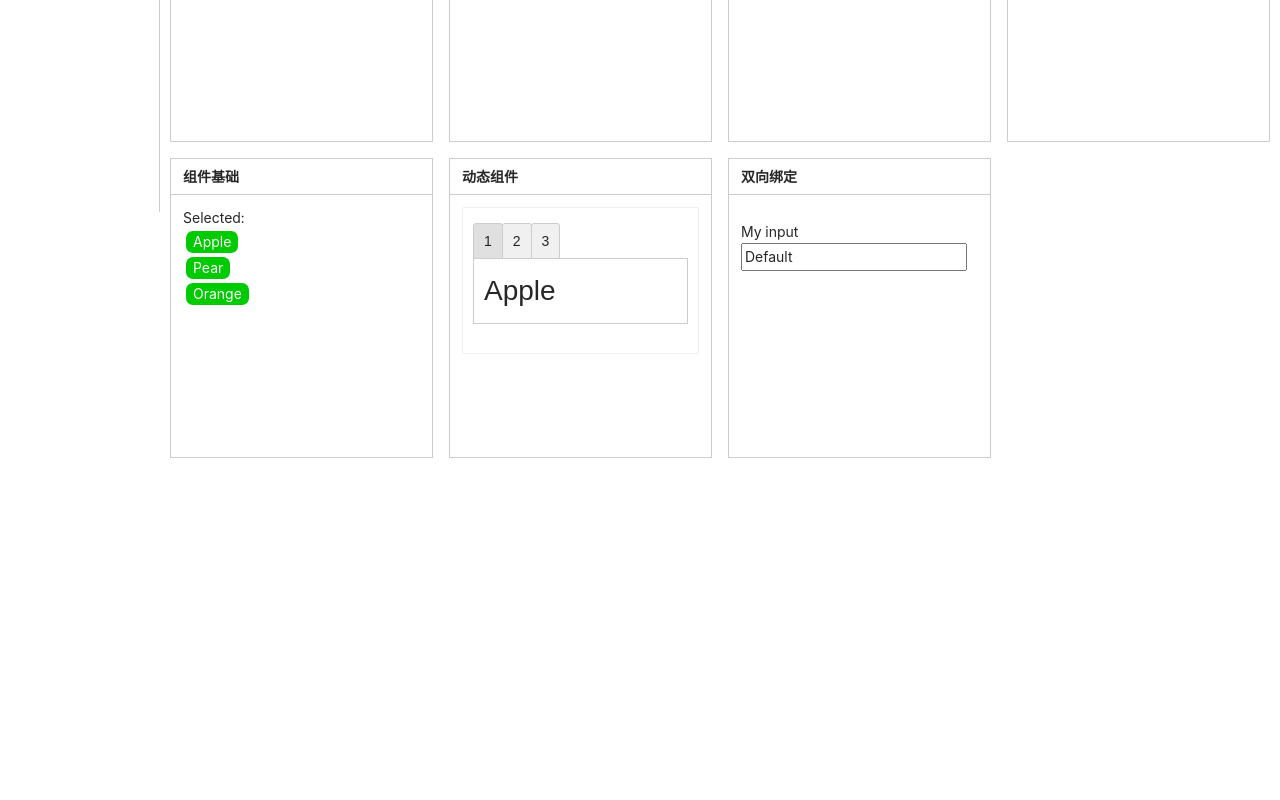
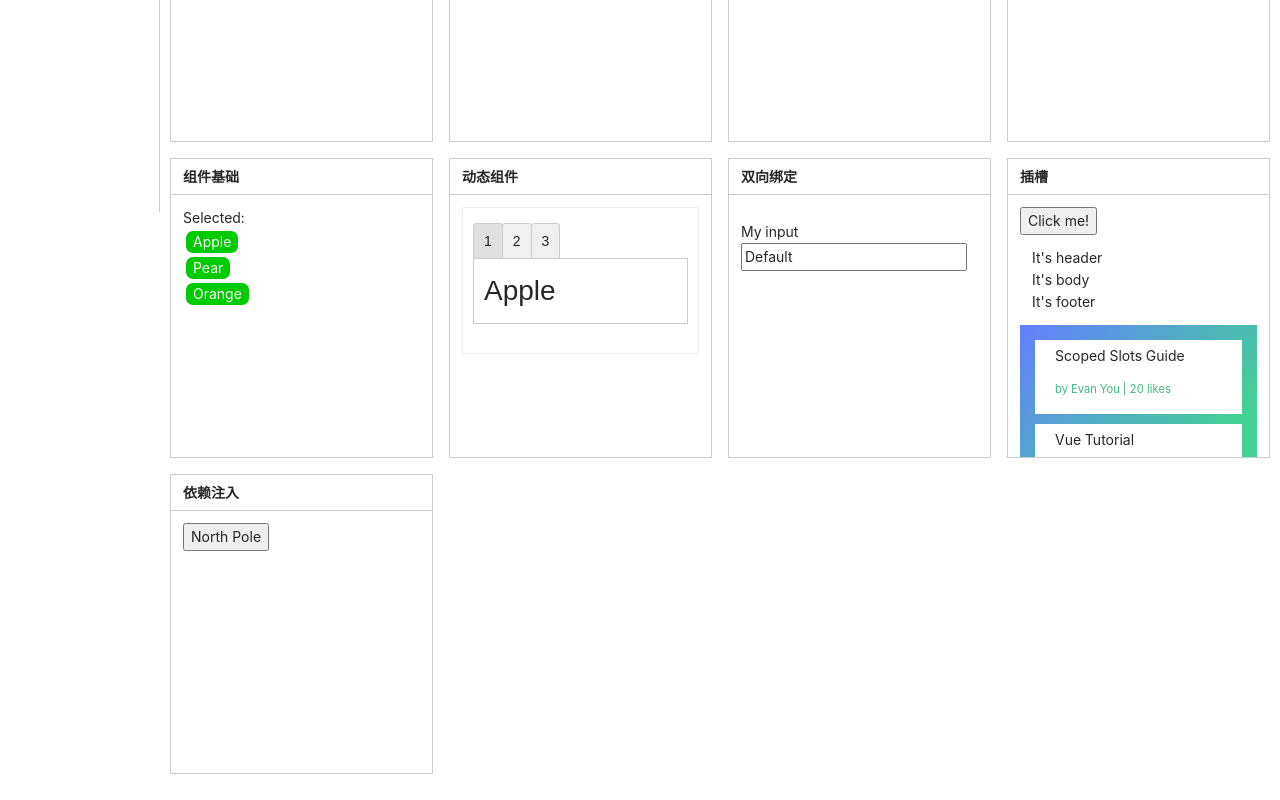
Before and after one commit to sangwell/vue-rock, a Vue app: page /dashboard in a window 1280 px wide. Shown: the part 588-1388 px from the top of the page. Before the commit the page ends 1072 px from the top, so only its background shows below. Built offline with nearby package versions, Linux system fonts and the light colour scheme.

Commit message:
add slots

```diff
--- /dev/null
+++ b/src/components/script/keys.js
@@ -0,0 +1 @@
+export const myInjectionKey = Symbol()
--- /dev/null
+++ b/src/components/widgets/BaseLayout.vue
@@ -0,0 +1,22 @@
+<script setup lang="ts">
+
+</script>
+
+<template>
+  <div class="container">
+    <header>
+      <slot name="header"></slot>
+    </header>
+    <main>
+      <slot name="body"></slot>
+    </main>
+    <footer>
+      <slot name="footer"></slot>
+    </footer>
+  </div>
+
+</template>
+
+<style scoped>
+
+</style>
--- /dev/null
+++ b/src/components/widgets/DependencyInjection.vue
@@ -0,0 +1,47 @@
+<script setup lang="ts">
+import { provide, ref } from 'vue'
+import InjectChild from '@/components/widgets/InjectChild.vue'
+
+const location = ref('North Pole')
+
+function updateLocation() {
+  location.value = 'South Pole'
+}
+
+provide('location', {
+  location,
+  updateLocation
+})
+</script>
+
+<template>
+  <div class="widget-layout">
+    <div class="title">
+      依赖注入
+    </div>
+    <div class="container">
+      <InjectChild></InjectChild>
+    </div>
+
+  </div>
+</template>
+
+<style scoped>
+.widget-layout {
+  border: 1px solid #cccccc;
+  height: 300px;
+  margin-bottom: 16px;
+}
+
+.title {
+  height: 36px;
+  line-height: 36px;
+  padding: 0 12px;
+  font-weight: bold;
+  border-bottom: 1px solid #cccccc;
+}
+
+.container {
+  padding: 12px;
+}
+</style>
--- /dev/null
+++ b/src/components/widgets/FancyButton.vue
@@ -0,0 +1,13 @@
+<script setup lang="ts">
+
+</script>
+
+<template>
+  <button class="fancy-btn">
+    <slot>Default Button</slot> <!-- 插槽出口 -->
+  </button>
+</template>
+
+<style scoped>
+
+</style>
--- /dev/null
+++ b/src/components/widgets/FancyList.vue
@@ -0,0 +1,39 @@
+<script setup lang="ts">
+import { ref } from 'vue'
+
+const props = defineProps(['per-page'])
+
+const items = ref([])
+
+// mock remote data fetching
+setTimeout(() => {
+  items.value = [
+    { body: 'Scoped Slots Guide', username: 'Evan You', likes: 20 },
+    { body: 'Vue Tutorial', username: 'Natalia Tepluhina', likes: 10 }
+  ]
+}, 1000)
+</script>
+
+<template>
+  <ul>
+    <li v-if="!items.length">
+      Loading...
+    </li>
+    <li v-for="item in items">
+      <slot name="item" v-bind="item"/>
+    </li>
+  </ul>
+</template>
+
+<style scoped>
+ul {
+  list-style-type: none;
+  padding: 5px;
+  background: linear-gradient(315deg, #42d392 25%, #647eff);
+}
+li {
+  padding: 5px 20px;
+  margin: 10px;
+  background: #fff;
+}
+</style>
--- /dev/null
+++ b/src/components/widgets/InjectChild.vue
@@ -0,0 +1,13 @@
+<script setup lang="ts">
+import { inject } from 'vue'
+
+const { location, updateLocation } = inject('location')
+</script>
+
+<template>
+  <button @click="updateLocation">{{ location }}</button>
+</template>
+
+<style scoped>
+
+</style>
--- /dev/null
+++ b/src/components/widgets/SlotLayout.vue
@@ -0,0 +1,62 @@
+<script setup lang="ts">
+import { ref } from 'vue'
+import FancyButton from '@/components/widgets/FancyButton.vue'
+import BaseLayout from '@/components/widgets/BaseLayout.vue'
+import FancyList from '@/components/widgets/FancyList.vue'
+</script>
+
+<template>
+  <div class="widget-layout">
+    <div class="title">
+      插槽
+    </div>
+    <div class="container">
+      <FancyButton>Click me!</FancyButton>
+      <BaseLayout>
+        <template v-slot:header>
+          It's header
+        </template>
+        <template v-slot:body>
+          It's body
+        </template>
+        <template v-slot:footer>
+          It's footer
+        </template>
+      </BaseLayout>
+      <FancyList :per-page="10">
+        <template #item="{ body, username, likes }">
+          <div class="item">
+            <p>{{ body }}</p>
+            <p class="meta">by {{ username }} | {{ likes }} likes</p>
+          </div>
+        </template>
+      </FancyList>
+    </div>
+
+  </div>
+</template>
+
+<style scoped>
+.widget-layout {
+  border: 1px solid #cccccc;
+  height: 300px;
+  margin-bottom: 16px;
+  overflow: auto;
+}
+
+.title {
+  height: 36px;
+  line-height: 36px;
+  padding: 0 12px;
+  font-weight: bold;
+  border-bottom: 1px solid #cccccc;
+}
+
+.container {
+  padding: 12px;
+}
+.meta {
+  font-size: 0.8em;
+  color: #42b883;
+}
+</style>
--- a/src/views/Dashboard.vue
+++ b/src/views/Dashboard.vue
@@ -10,6 +10,8 @@ import TemplateReference from '@/components/widgets/TemplateReference.vue'
 import ComponentLayout from '@/components/widgets/ComponentLayout.vue'
 import DynamicComponent from '@/components/widgets/DynamicComponent.vue'
 import DefineModel from '@/components/widgets/DefineModel.vue'
+import SlotLayout from '@/components/widgets/SlotLayout.vue'
+import DependencyInjection from '@/components/widgets/DependencyInjection.vue'
 </script>
 
 <template>
@@ -54,7 +56,18 @@ import DefineModel from '@/components/widgets/DefineModel.vue'
         <DefineModel></DefineModel>
       </a-col>
       <a-col :span="6">
-
+        <SlotLayout></SlotLayout>
+      </a-col>
+    </a-row>
+    <a-row :gutter="16">
+      <a-col :span="6">
+        <DependencyInjection></DependencyInjection>
+      </a-col>
+      <a-col :span="6">
+      </a-col>
+      <a-col :span="6">
+      </a-col>
+      <a-col :span="6">
       </a-col>
     </a-row>
 
```
